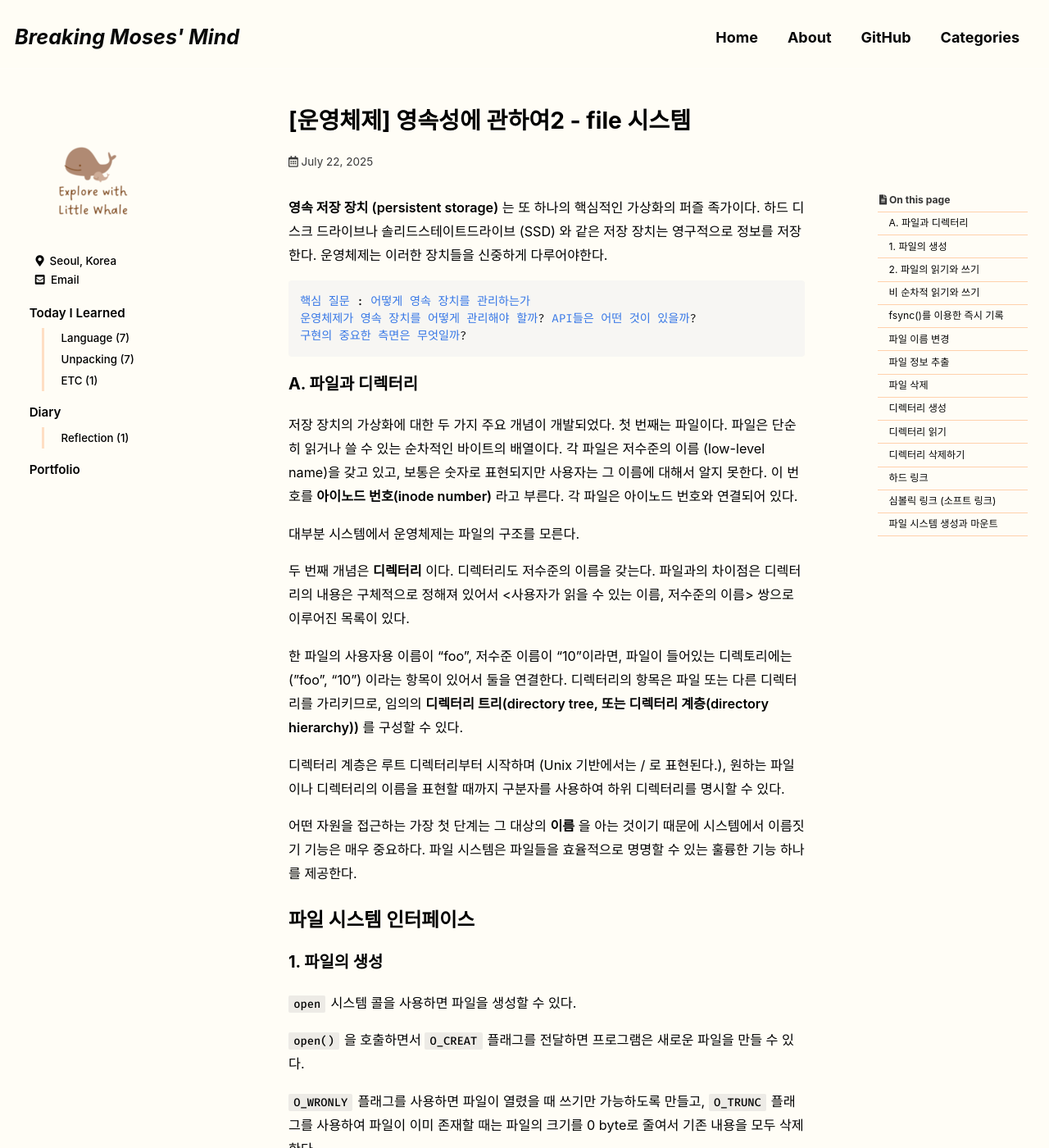
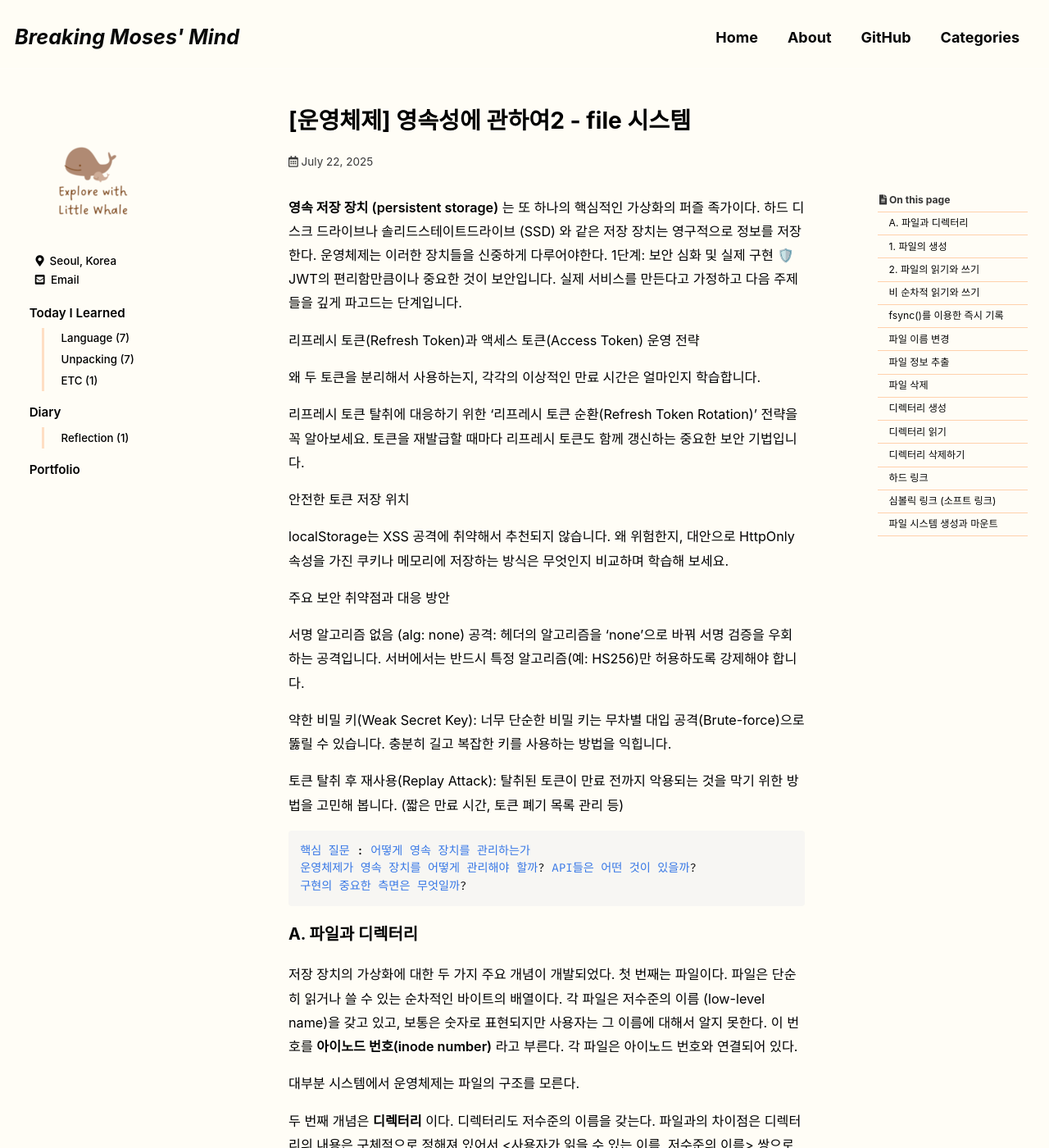
Before and after one commit to moset1/moset1.github.io, a Jekyll site: the page built from _posts/2025-07-22-unpacking-[OS]persistence2-FS.md, in a window 1280 px wide and 1400 px high. Shown: the whole window at 82% size. Built offline with Jekyll 4.4.1, drawn with Linux system fonts in a browser that asks for light colours; cached includes are drawn as plain includes; some web fonts are replaced; comment, search, counter and statistics services are not loaded.

Commit message:
add post

````diff
--- a/_posts/2025-07-22-unpacking-[OS]persistence2-FS.md
+++ b/_posts/2025-07-22-unpacking-[OS]persistence2-FS.md
@@ -11,7 +11,26 @@ date: 2025-07-22
 last_modified_at: 2025-07-22
 ---
 **영속 저장 장치 (persistent storage)** 는 또 하나의 핵심적인 가상화의 퍼즐 족가이다. 하드 디스크 드라이브나 솔리드스테이트드라이브 (SSD) 와 같은 저장 장치는 영구적으로 정보를 저장한다. 운영체제는 이러한 장치들을 신중하게 다루어야한다.
+1단계: 보안 심화 및 실제 구현 🛡️
+JWT의 편리함만큼이나 중요한 것이 보안입니다. 실제 서비스를 만든다고 가정하고 다음 주제들을 깊게 파고드는 단계입니다.
 
+리프레시 토큰(Refresh Token)과 액세스 토큰(Access Token) 운영 전략
+
+왜 두 토큰을 분리해서 사용하는지, 각각의 이상적인 만료 시간은 얼마인지 학습합니다.
+
+리프레시 토큰 탈취에 대응하기 위한 '리프레시 토큰 순환(Refresh Token Rotation)' 전략을 꼭 알아보세요. 토큰을 재발급할 때마다 리프레시 토큰도 함께 갱신하는 중요한 보안 기법입니다.
+
+안전한 토큰 저장 위치
+
+localStorage는 XSS 공격에 취약해서 추천되지 않습니다. 왜 위험한지, 대안으로 HttpOnly 속성을 가진 쿠키나 메모리에 저장하는 방식은 무엇인지 비교하며 학습해 보세요.
+
+주요 보안 취약점과 대응 방안
+
+서명 알고리즘 없음 (alg: none) 공격: 헤더의 알고리즘을 'none'으로 바꿔 서명 검증을 우회하는 공격입니다. 서버에서는 반드시 특정 알고리즘(예: HS256)만 허용하도록 강제해야 합니다.
+
+약한 비밀 키(Weak Secret Key): 너무 단순한 비밀 키는 무차별 대입 공격(Brute-force)으로 뚫릴 수 있습니다. 충분히 길고 복잡한 키를 사용하는 방법을 익힙니다.
+
+토큰 탈취 후 재사용(Replay Attack): 탈취된 토큰이 만료 전까지 악용되는 것을 막기 위한 방법을 고민해 봅니다. (짧은 만료 시간, 토큰 폐기 목록 관리 등)
 ```jsx
 핵심 질문 : 어떻게 영속 장치를 관리하는가
 운영체제가 영속 장치를 어떻게 관리해야 할까? API들은 어떤 것이 있을까?
````
